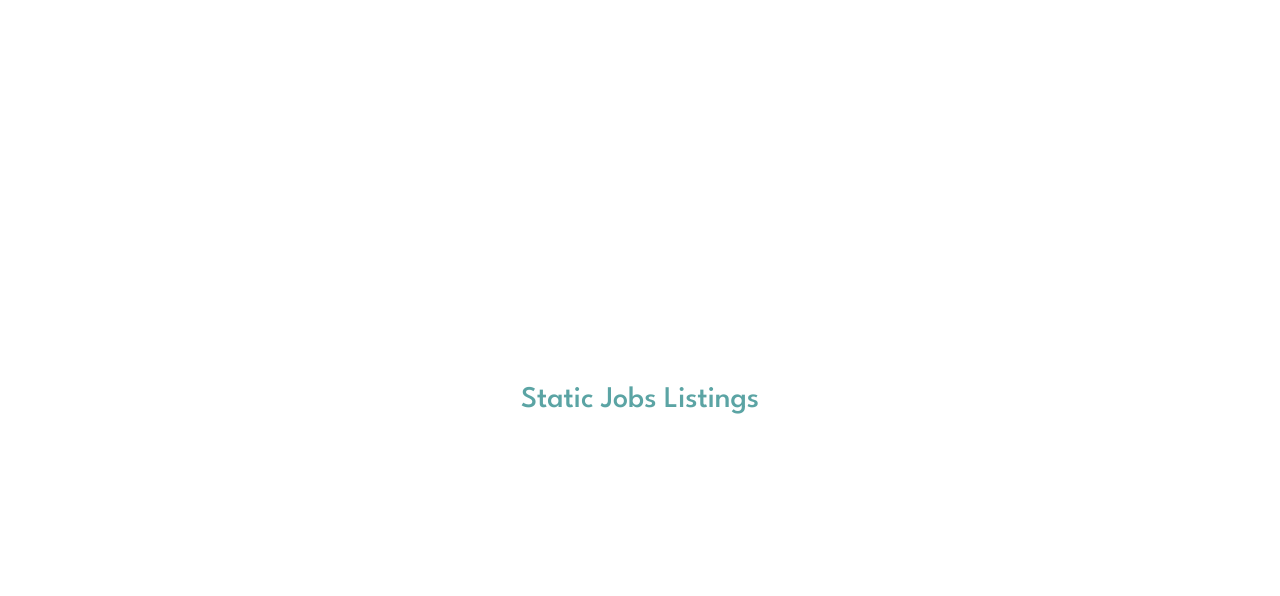
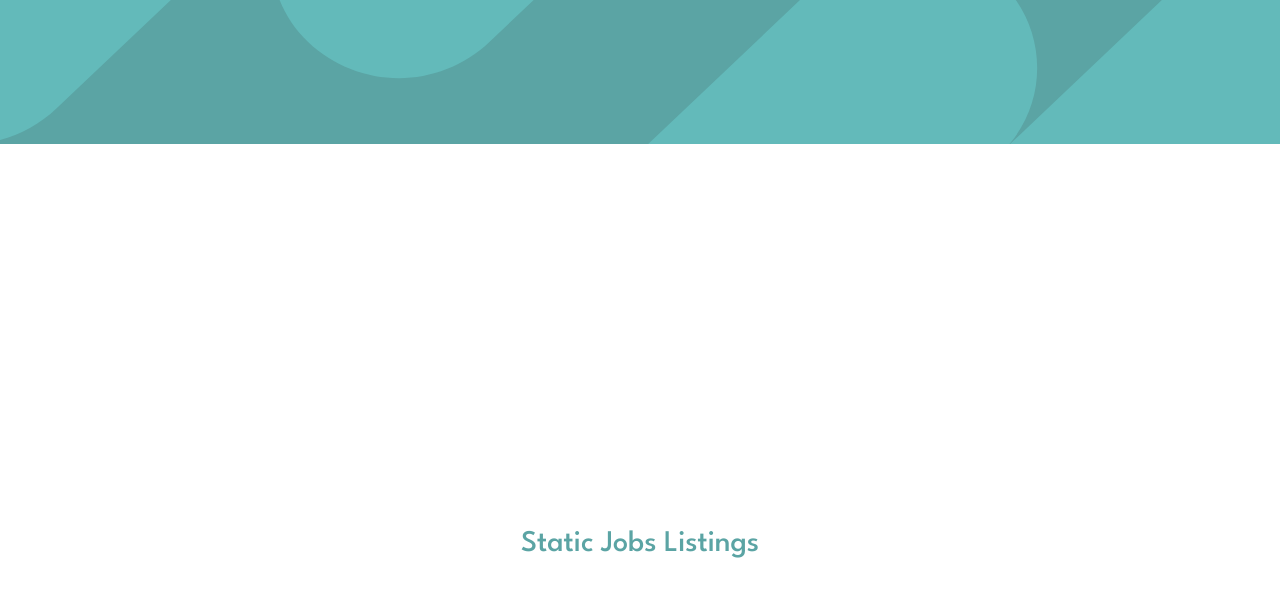
Before and after one commit to bpa03/static-jobs-listings, a Next.js app: page / in a window 1280 px wide. Shown: the top 596 px of the page. Built offline with nearby package versions, Linux system fonts and the light colour scheme.

Commit message:
Basic styles for header component

```diff
--- /dev/null
+++ b/components/Header.tsx
@@ -0,0 +1,11 @@
+import { FC } from 'react';
+
+const Header: FC = () => {
+  return (
+    <header className="bg-primary">
+      <div className="bg-no-repeat bg-center bg-cover h-36 bg-[url(/images/bg-header-mobile.svg)] md:bg-[url(/images/bg-header-desktop.svg)]" />
+    </header>
+  );
+};
+
+export default Header;
--- a/pages/index.tsx
+++ b/pages/index.tsx
@@ -1,9 +1,16 @@
+import Header from 'components/Header';
+
 export default function Home() {
   return (
-    <div className="container mx-auto flex justify-center items-center min-h-screen">
-      <div className="w-8/12 mx-auto px-4">
-        <h1 className="text-3xl text-primary text-center">Static Jobs Listings</h1>
+    <>
+      <Header />
+      <div className="container mx-auto flex justify-center items-center min-h-screen">
+        <div className="w-8/12 mx-auto px-4">
+          <h1 className="text-3xl text-primary text-center">
+            Static Jobs Listings
+          </h1>
+        </div>
       </div>
-    </div>
+    </>
   );
 }
```
